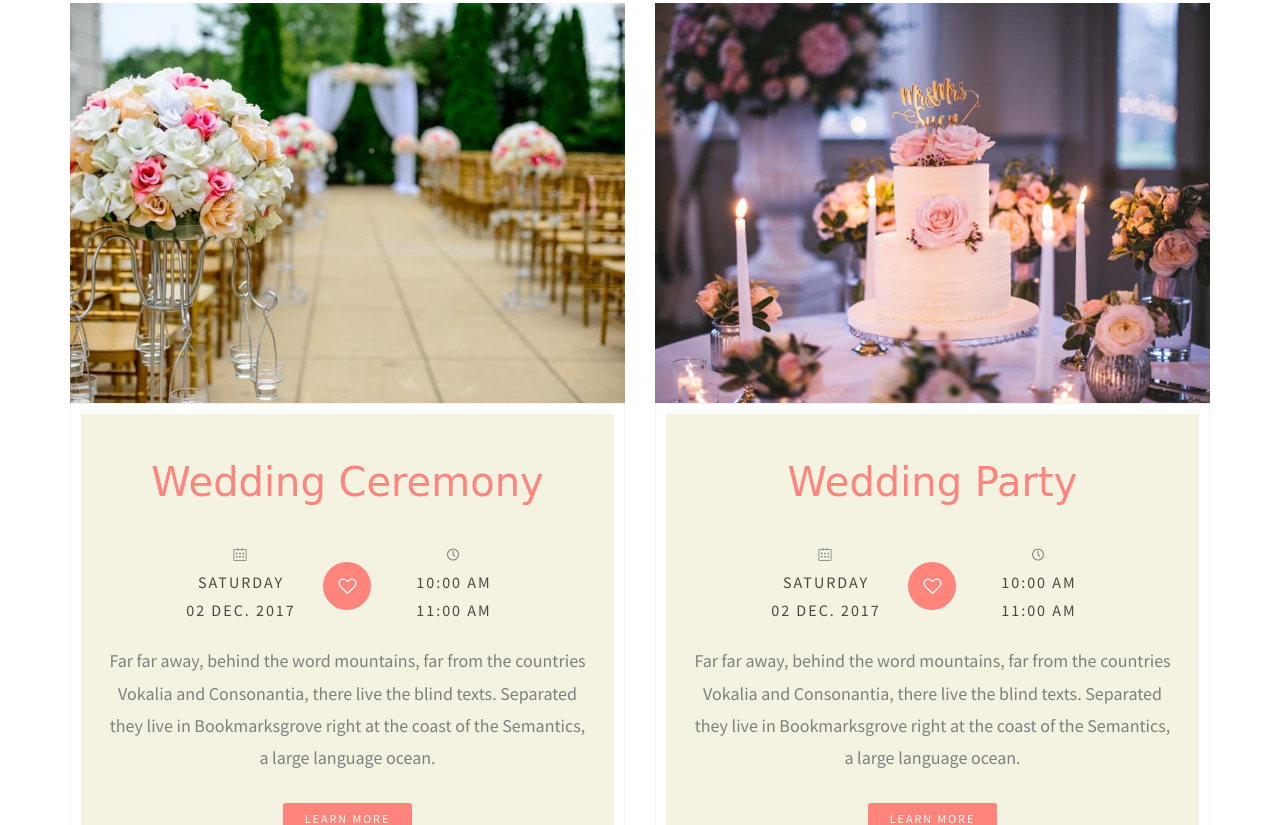
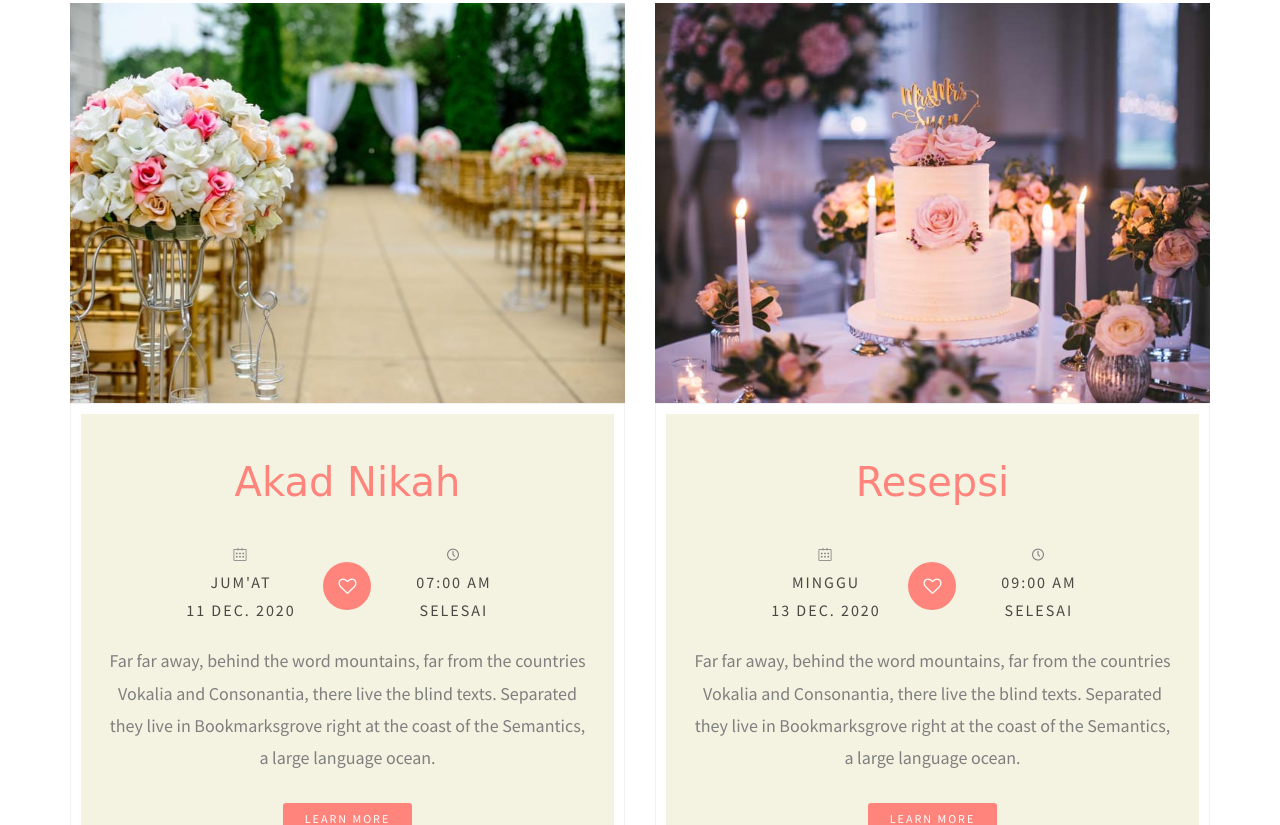
Before and after one commit to yuselsofi/yuselsofi.github.io, a plain HTML site: page index.html in a window 1280 px wide. Shown: the part 3740-4565 px from the top of the page. Drawn offline with Linux system fonts and the light colour scheme; files whose address does not match are found by name; a web font is replaced by a local one.

Commit message:
Update index.html

```diff
--- a/index.html
+++ b/index.html
@@ -415,7 +415,7 @@
 				<div class="col-md-8 col-md-offset-2">
 					<div class="col-md-12 text-center section-heading svg-sm colored">
 						<img src="images/flaticon/svg/005-two.svg" class="svg" alt="Free HTML5 Bootstrap Template by QBootstrap.com">
-						<h2>Ceremony &amp; Party</h2>
+						<h2>Akad Nikah&amp; Resepsi</h2>
 						<div class="row">
 						<div class="col-md-10 col-md-offset-1 subtext">
 							<h3>Far far away, behind the word mountains, far from the countries Vokalia and Consonantia, there live the blind texts.</h3>
@@ -429,7 +429,7 @@
 					<div class="wedding-events">
 						<div class="ceremony-bg" style="background-image: url(images/wed-ceremony.jpg);"></div>
 						<div class="desc">
-							<h3>Wedding Ceremony</h3>
+							<h3>Akad Nikah</h3>
 							<div class="row">
 								<div class="col-md-2 col-md-push-5">
 									<div class="icon-tip">
@@ -439,15 +439,15 @@
 								<div class="col-md-5 col-md-pull-1">
 									<div class="date">
 										<i class="icon-calendar"></i>
-										<span>Saturday</span>
-										<span>02 Dec. 2017</span>
+										<span>Jum'at</span>
+										<span>11 Dec. 2020</span>
 									</div>
 								</div>
 								<div class="col-md-5 col-md-pull-1">
 									<div class="date">
 										<i class="icon-clock2"></i>
-										<span>10:00 AM</span>
-										<span>11:00 AM</span>
+										<span>07:00 AM</span>
+										<span>selesai</span>
 									</div>
 								</div>
 							</div>
@@ -460,7 +460,7 @@
 					<div class="wedding-events">
 						<div class="ceremony-bg" style="background-image: url(images/wed-party.jpg);"></div>
 						<div class="desc">
-							<h3>Wedding Party</h3>
+							<h3>Resepsi</h3>
 							<div class="row">
 								<div class="col-md-2 col-md-push-5">
 									<div class="icon-tip">
@@ -470,15 +470,15 @@
 								<div class="col-md-5 col-md-pull-1">
 									<div class="date">
 										<i class="icon-calendar"></i>
-										<span>Saturday</span>
-										<span>02 Dec. 2017</span>
+										<span>Minggu</span>
+										<span>13 Dec. 2020</span>
 									</div>
 								</div>
 								<div class="col-md-5 col-md-pull-1">
 									<div class="date">
 										<i class="icon-clock2"></i>
-										<span>10:00 AM</span>
-										<span>11:00 AM</span>
+										<span>09:00 AM</span>
+										<span>selesai</span>
 									</div>
 								</div>
 							</div>
```
